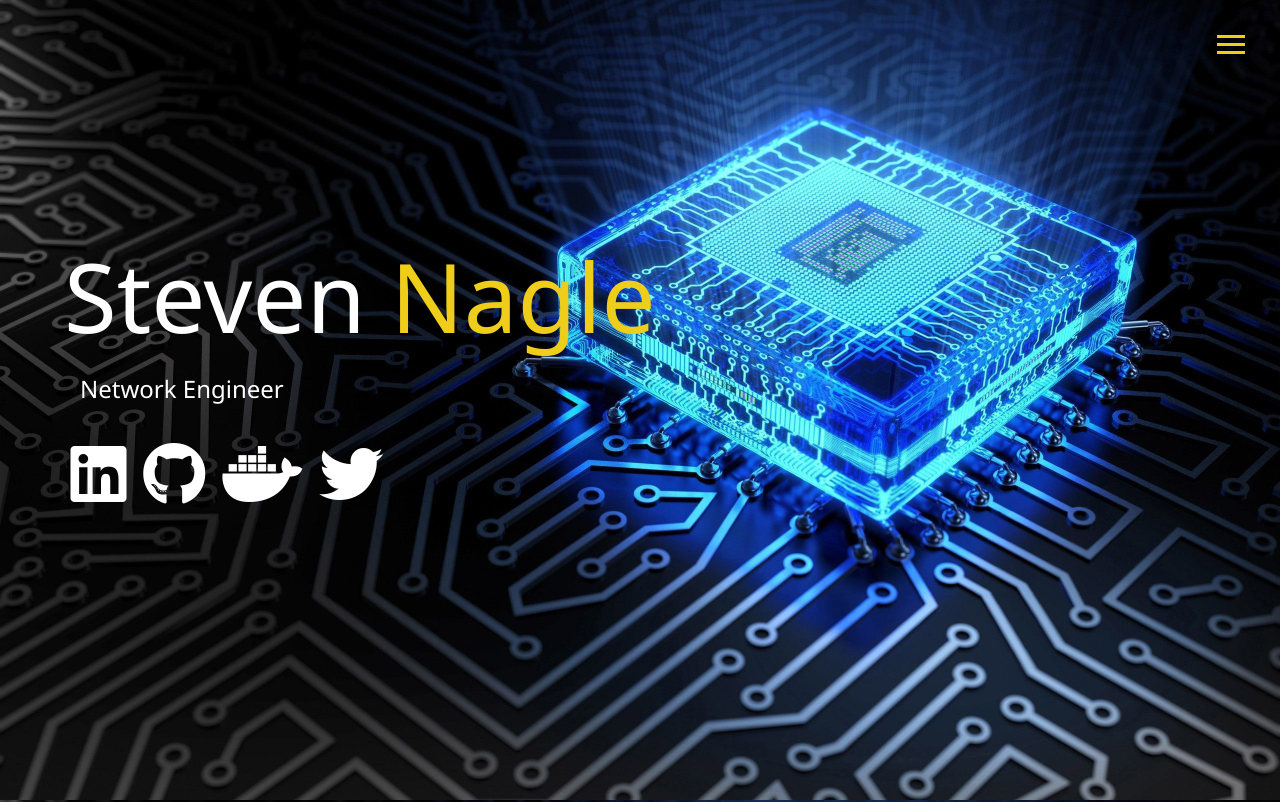
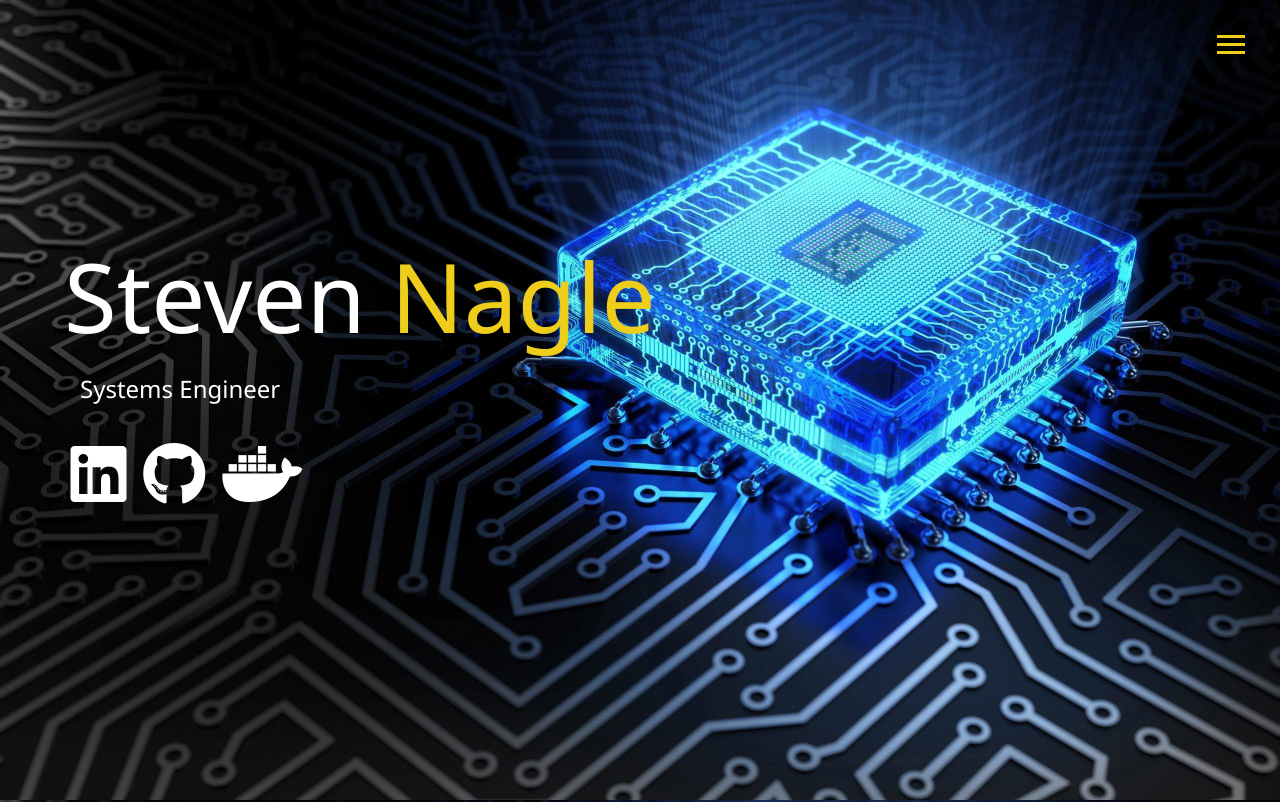
Before and after one commit to Stevennagle/PortfolioWebsite, a website: page index.html in a window 1280 px wide. Shown: the top 802 px of the page. Drawn offline with Linux system fonts and the light colour scheme.

Commit message:
hide twitter icon

```diff
--- a/index.html
+++ b/index.html
@@ -58,7 +58,7 @@
 
     <!--title-->
     <h2 class="sm-heading">
-      <a href="/html/projects.html" class="href">Network Engineer</a>
+      <a href="/html/projects.html" class="href">Systems Engineer</a>
     </h2>
 
     <!--account icons-->
@@ -75,9 +75,9 @@
         <i class="fab fa-docker fa-4x"></i>
       </a>
 
-      <a href="https://twitter.com/NagleReal" target="_blank">
+      <!-- <a href="https://twitter.com/NagleReal" target="_blank">
         <i class="fab fa-twitter fa-4x"></i>
-      </a>
+      </a> -->
     </div>
     <p class="min-page-size"></p>
 
```
